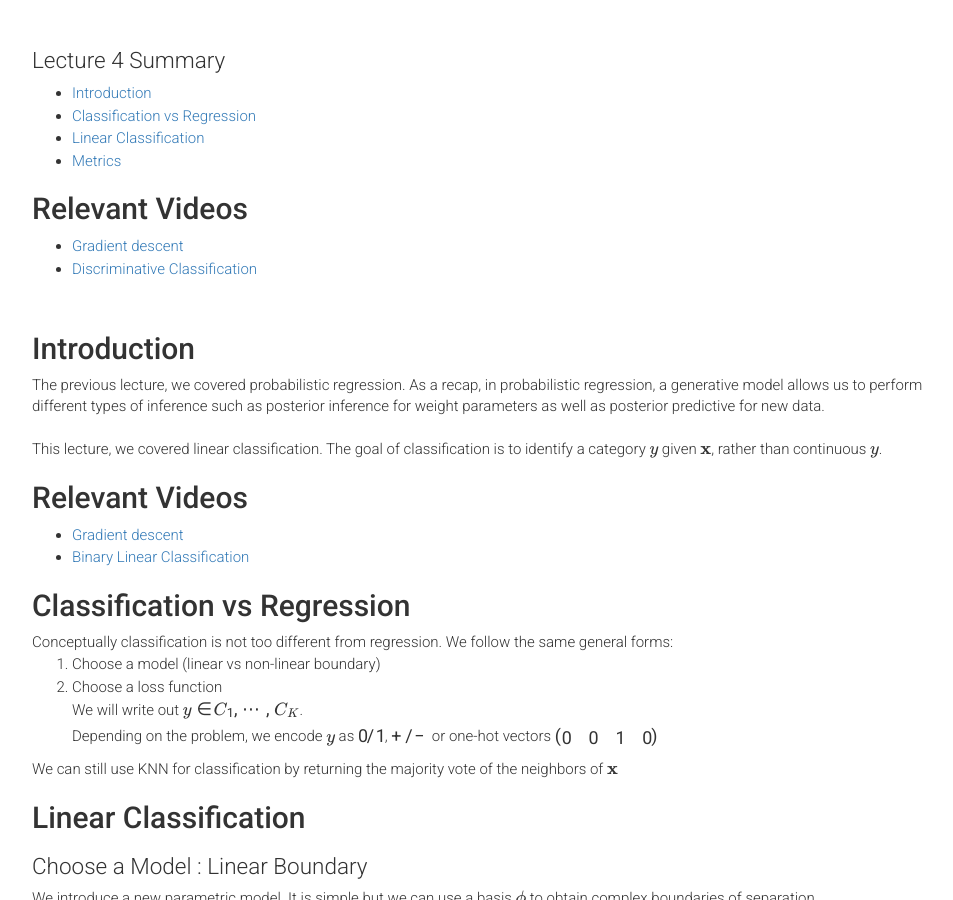
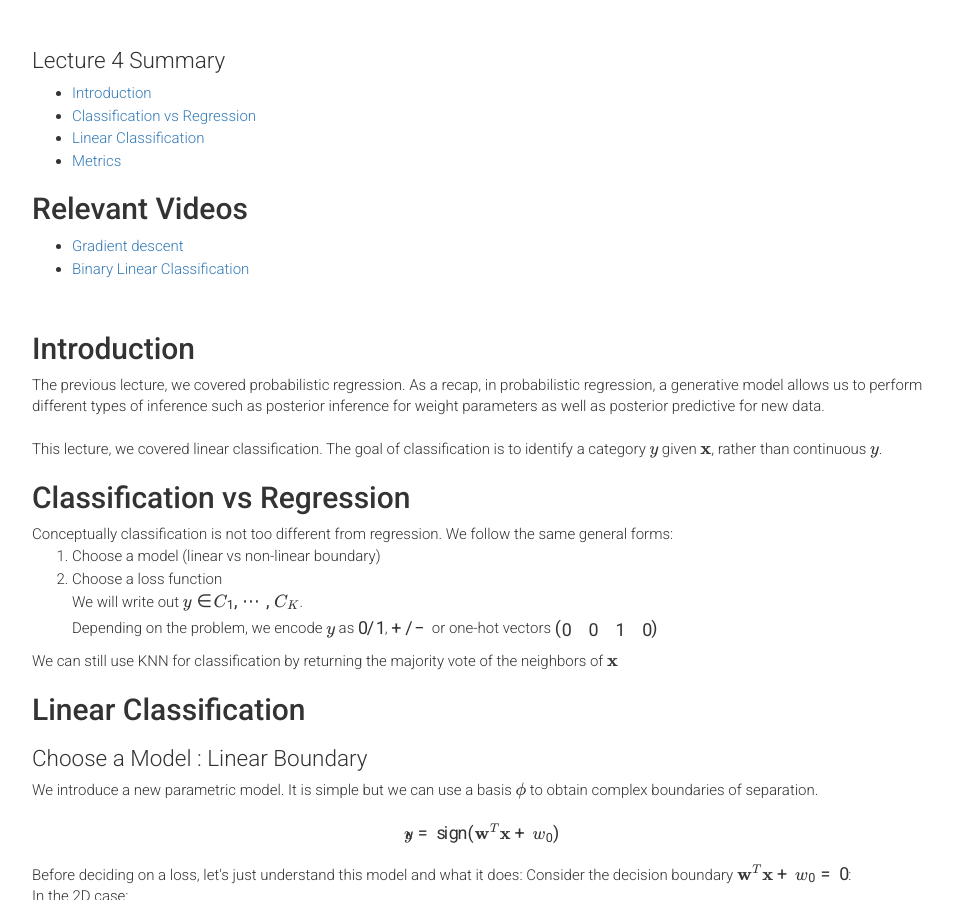
Before and after one commit to harvard-ml-courses/cs181-web-2020, a Jekyll site: the page built from recap4.html, in a window 1280 px wide and 900 px high, scrolled down 339 px. Shown: the whole window, without its empty margins (158-1111 px from the left). Built offline with Jekyll 4.4.1, drawn with Linux system fonts in a browser that asks for light colours; formulas are drawn with MathJax 3.

Commit message:
added all videos up to classification

```diff
--- a/recap4.html
+++ b/recap4.html
@@ -25,7 +25,7 @@ weight: 0
       <h2 id="recap2_1">Relevant Videos</h2>
       <ul>
         <li><a href="https://drive.google.com/open?id=1T9O3LepaiBnZ8sQrHqcvEGQ8i5rdQ9h3">Gradient descent</a></li>
-        <li><a href="https://drive.google.com/open?id=1DrOyQYn0FdGheetTILzSW283A3VDBVBG">Discriminative Classification</a></li>
+        <li><a href="https://drive.google.com/open?id=1qekZVA15LcnzAqyHurhf6qzA6iB26Q1N">Binary Linear Classification</a></li>
       </ul>
 
       <br>
@@ -41,12 +41,6 @@ weight: 0
 
       This lecture, we covered linear classification. The goal of classification is to identify a category $y$ given $\mathbf{x}$,
       rather than continuous $y$.
-
-      <h2 id="recap2_1">Relevant Videos</h2>
-      <ul>
-        <li><a href="https://drive.google.com/open?id=1T9O3LepaiBnZ8sQrHqcvEGQ8i5rdQ9h3">Gradient descent</a></li>
-        <li><a href="https://drive.google.com/open?id=1qekZVA15LcnzAqyHurhf6qzA6iB26Q1N">Binary Linear Classification</a></li>
-      </ul>
 
       <h2 id="recap4_2">Classification vs Regression</h2>
       Conceptually classification is not too different from regression. We follow the same general forms:
--- a/recap5.html
+++ b/recap5.html
@@ -25,7 +25,8 @@ weight: 0
       <h2 id="recap2_1">Relevant Videos</h2>
       <ul>
         <li><a href="https://drive.google.com/open?id=1T9O3LepaiBnZ8sQrHqcvEGQ8i5rdQ9h3">Gradient descent</a></li>
-        <li><a href="https://drive.google.com/open?id=1DrOyQYn0FdGheetTILzSW283A3VDBVBG">Discriminative Classification</a></li>
+        <li><a href="https://drive.google.com/open?id=1DrOyQYn0FdGheetTILzSW283A3VDBVBG">Logistic Regression</a></li>
+        <li><a href="https://drive.google.com/open?id=1gWplp4fAZHkWopNHTt4HYKdHN1ctAHdP">Generative Classification</a></li>
       </ul>
 
       <br>
```
